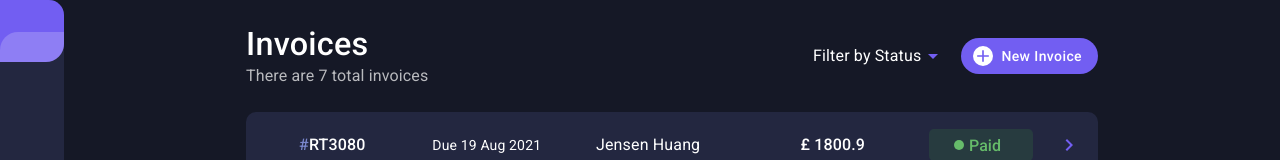
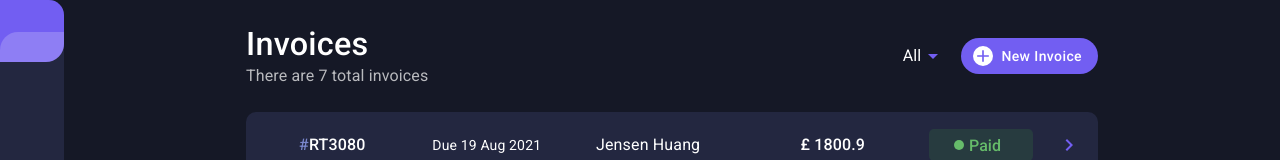
Before and after one commit to LeonelCurti/invoice-app, a React (Create React App) app: page /invoices in a window 1280 px wide. Shown: the top 160 px of the page. Built offline with nearby package versions, Linux system fonts and the light colour scheme.

Commit message:
Added dropdown select functionality on invoices page

```diff
--- a/src/pages/Invoices/Dropdown.js
+++ b/src/pages/Invoices/Dropdown.js
@@ -1,14 +1,6 @@
 import React from "react";
-import {
-  Select,
-  MenuItem,
-  useMediaQuery,
-  FormControl,
-  useTheme,
-} from "@mui/material";
+import { Select, MenuItem, FormControl } from "@mui/material";
 const Dropdown = ({ filter, handleChange }) => {
-  const theme = useTheme();
-  const matches = useMediaQuery(theme.breakpoints.up("sm"));
   return (
     <FormControl
       variant="standard"
@@ -16,7 +8,8 @@ const Dropdown = ({ filter, handleChange }) => {
         marginLeft: {
           sm: 1,
         },
-        minWidth: 80,
+        textAlign: "center",
+        minWidth: 70,
       }}
     >
       <Select
@@ -30,20 +23,28 @@ const Dropdown = ({ filter, handleChange }) => {
             color: "primary.main",
           },
           "& .MuiSelect-select:focus": {
-            backgroundColor: "backgroundInvoicePage.main",
+            backgroundColor: "background.default",
+          },
+        }}
+        MenuProps={{
+          sx: {
+            "& .MuiList-root": {
+              minWidth: 150,
+              backgroundColor: "background.light",
+            },
+            "& .MuiPaper-root": {
+              boxShadow: 3,
+            },
           },
         }}
         disableUnderline
         onChange={handleChange}
         inputProps={{ "aria-label": "Without label" }}
       >
-        <MenuItem value="" disabled>
-          {matches ? "Filter by Status" : "Filter"}
-        </MenuItem>
-        <MenuItem value={10}>All</MenuItem>
-        <MenuItem value={20}>Draft</MenuItem>
-        <MenuItem value={30}>Pending</MenuItem>
-        <MenuItem value={40}>Paid</MenuItem>
+        <MenuItem value={"all"}>All</MenuItem>
+        <MenuItem value={"draft"}>Draft</MenuItem>
+        <MenuItem value={"pending"}>Pending</MenuItem>
+        <MenuItem value={"paid"}>Paid</MenuItem>
       </Select>
     </FormControl>
   );
--- a/src/pages/Invoices/Header.js
+++ b/src/pages/Invoices/Header.js
@@ -5,12 +5,11 @@ import Add from "@mui/icons-material/Add";
 import Dropdown from "./Dropdown";
 import { ButtonStyle } from "../../components/shared/Buttons";
 
-const Header = ({ onOpenForm }) => {
+const Header = ({ onOpenForm, filter, setFilter }) => {
   const theme = useTheme();
   const matches = useMediaQuery(theme.breakpoints.up("sm"));
-  const [filter, setFilter] = React.useState("");
 
-  const handleChange = (event) => {
+  const handleFilter = (event) => {
     console.log(event.target.value);
     setFilter(event.target.value);
   };
@@ -22,13 +21,15 @@ const Header = ({ onOpenForm }) => {
   return (
     <Box display="flex" alignItems="center">
       <Box flexGrow={1}>
-        <Typography variant="h4" fontWeight={500}>Invoices</Typography>
+        <Typography variant="h4" fontWeight={500}>
+          Invoices
+        </Typography>
         <Typography color="textSecondary">
           {matches ? "There are 7 total invoices" : "7 invoices"}
         </Typography>
       </Box>
       <Box display="flex" gap={2} alignItems="center">
-        <Dropdown filter={filter} handleChange={handleChange} />
+        <Dropdown filter={filter} handleChange={handleFilter} />
         <ButtonStyle startIcon={<Add />} onClick={onOpenForm}>
           {matches ? "New Invoice" : "New"}
         </ButtonStyle>
--- a/src/pages/Invoices/index.js
+++ b/src/pages/Invoices/index.js
@@ -1,13 +1,20 @@
-import React from "react";
+import React, { useState } from "react";
 import { Container, Box } from "@mui/material";
-import demoData from "./data";
+import demoInvoices from "./data";
 import Header from "./Header";
 import InvoiceList from "./InvoicesList";
 import Layout from "../../components/layout/Layout";
 import CreateInvoiceForm from "./CreateInvoiceForm";
 
 const Invoices = () => {
-  const [open, setOpen] = React.useState(false);
+  const [open, setOpen] = useState(false);
+  const [invoiceFilter, setInvoiceFilter] = useState("all"); //all, draft, pending or paid
+
+  const filteredInvoices = () =>
+    invoiceFilter === "all"
+      ? demoInvoices
+      : demoInvoices.filter((invoice) => invoice.status === invoiceFilter);
+
   return (
     <Layout>
       <Box
@@ -19,9 +26,13 @@ const Invoices = () => {
         }}
       >
         <Container maxWidth="md">
-          <Header onOpenForm={() => setOpen(true)} />
+          <Header
+            filter={invoiceFilter}
+            setFilter={setInvoiceFilter}
+            onOpenForm={() => setOpen(true)}
+          />
           <Box mt={3}>
-            <InvoiceList invoices={demoData} />
+            <InvoiceList invoices={filteredInvoices()} />
           </Box>
         </Container>
       </Box>
```
